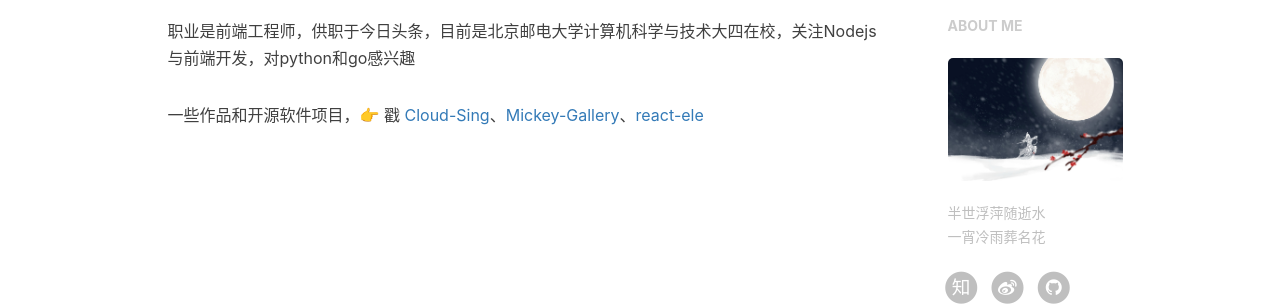
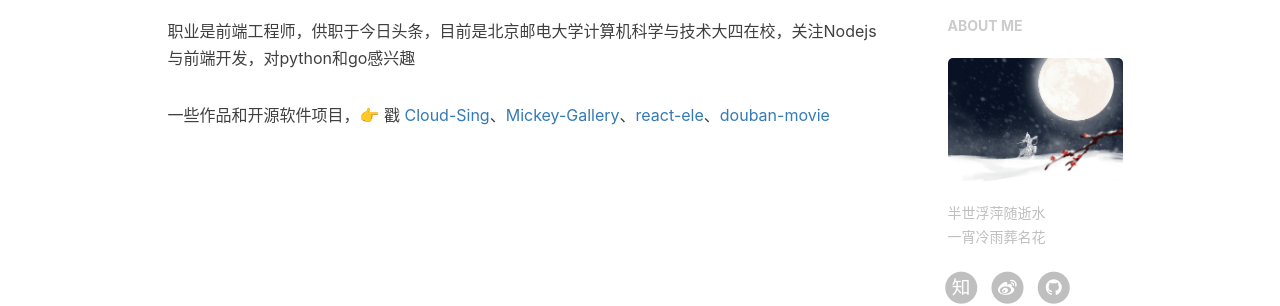
Before and after one commit to mickey0524/mickey0524.github.io, a Jekyll site: the page built from about.html, in a window 1280 px wide. Shown: the part 600-906 px from the top of the page. Built offline with Jekyll 4.4.1, drawn with Linux system fonts in a browser that asks for light colours; nearby versions of some CDN libraries; comment, search, counter and statistics services are not loaded.

Commit message:
feat(about): 增加douban-movie

```diff
--- a/_includes/about/zh.md
+++ b/_includes/about/zh.md
@@ -5,4 +5,4 @@ Hey，我是白皓，码农，乐天派，好读书，不求甚解，喜欢音
 
 职业是前端工程师，供职于今日头条，目前是北京邮电大学计算机科学与技术大四在校，关注Nodejs与前端开发，对python和go感兴趣
 
-一些作品和开源软件项目，👉 戳 [Cloud-Sing](https://github.com/mickey0524/Cloud-Sing)、[Mickey-Gallery](https://github.com/mickey0524/Mickey-Gallery)、[react-ele](https://github.com/mickey0524/react-ele)
+一些作品和开源软件项目，👉 戳 [Cloud-Sing](https://github.com/mickey0524/Cloud-Sing)、[Mickey-Gallery](https://github.com/mickey0524/Mickey-Gallery)、[react-ele](https://github.com/mickey0524/react-ele)、[douban-movie](https://github.com/mickey0524/douban-movie)
```
